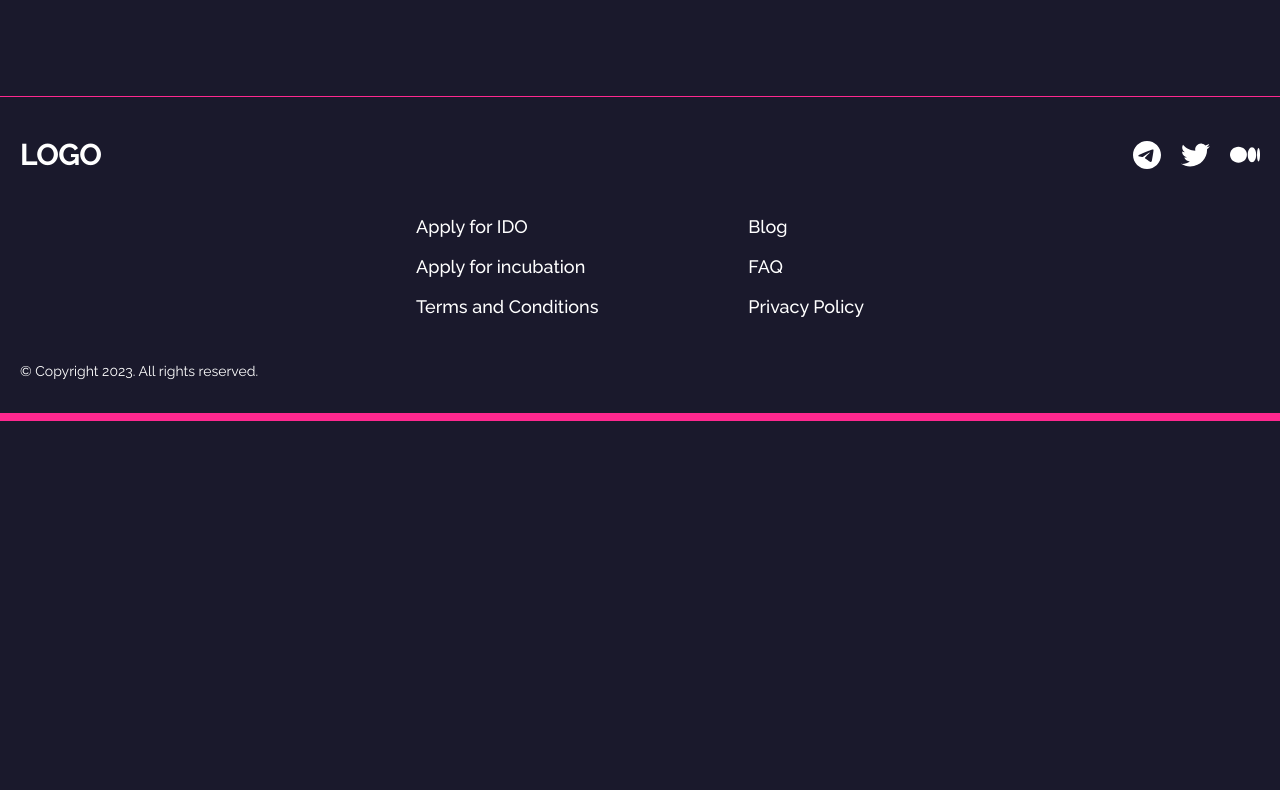
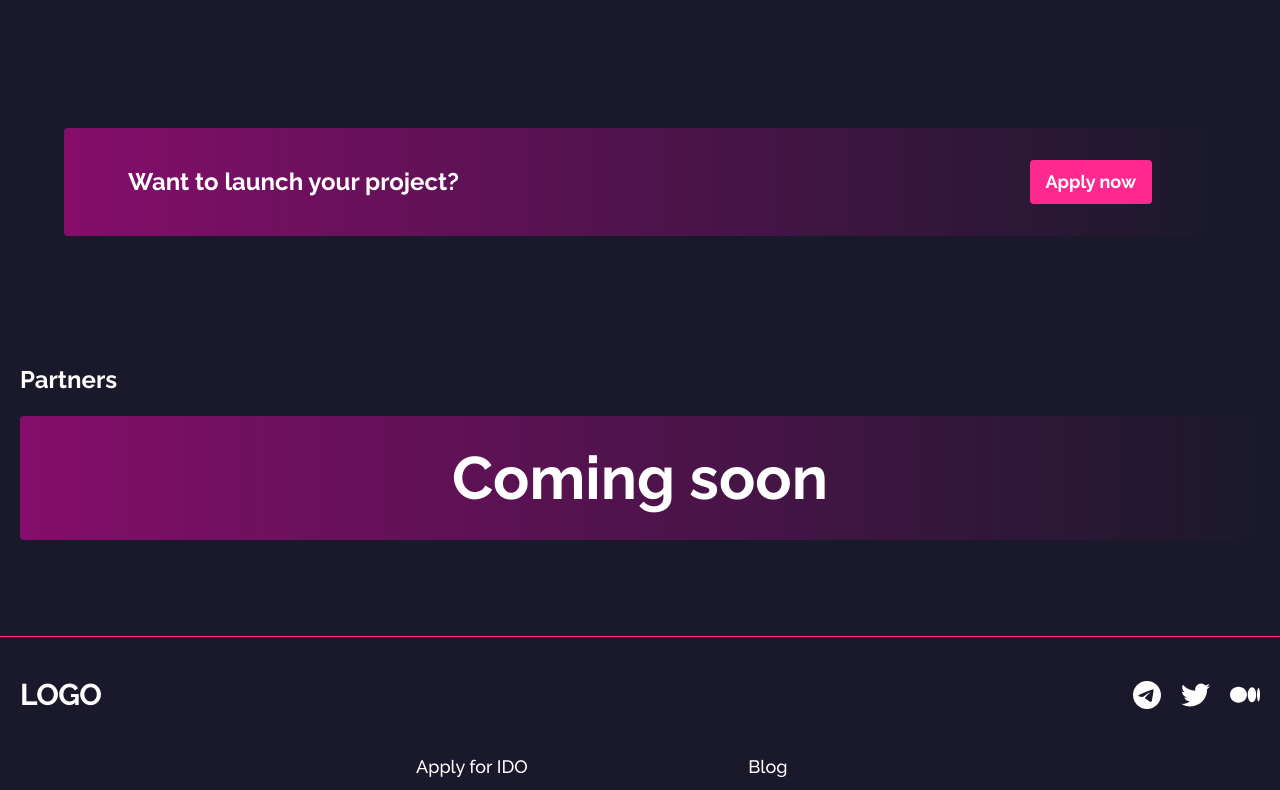
Before and after one commit to AlSirang/IDO-launchpad-figma-to-react, a React (Create React App) app: page / in a window 1280 px wide. Shown: the part 1390-2180 px from the top of the page. Before the commit the page ends 1811 px from the top, so only its background shows below. Built offline with nearby package versions, Linux system fonts and the light colour scheme.

Commit message:
fix: add partners section

```diff
--- a/src/components/header.js
+++ b/src/components/header.js
@@ -58,8 +58,8 @@ export const Header = () => {
               </a>
             </div>
             <div>
-              <button className="inline-block text-sm px-4 py-2 rounded text-white bg-cpink-100 hover:bg-pink-600 mt-4 lg:mt-0">
-                <p className="font-semibold">Connect Wallet</p>
+              <button className="inline-block text-sm px-4 py-2 rounded transition-all text-white bg-cpink-100 hover:bg-pink-600 mt-4 lg:mt-0">
+                <p className="font-bold">Connect Wallet</p>
               </button>
             </div>
           </nav>
@@ -100,8 +100,8 @@ export const Header = () => {
             </a>
           </div>
           <div>
-            <button className="inline-block text-sm px-4 py-2 rounded text-white bg-cpink-100 hover:bg-pink-600 mt-4 lg:mt-0">
-              <p className="font-semibold">Connect Wallet</p>
+            <button className="inline-block text-sm px-4 py-2 rounded transition-all text-white bg-cpink-100 hover:bg-pink-600 mt-4 lg:mt-0">
+              <p className="font-bold">Connect Wallet</p>
             </button>
           </div>
         </div>
--- a/src/pages/home.js
+++ b/src/pages/home.js
@@ -14,20 +14,17 @@ export const Home = () => {
   return (
     <RootLayout>
       <Container>
-        <section className="mt-20">
-          <div className="max-w-[600px]">
+        <section className="mt-20 max-w-[600px]">
           <h2 className="text-4xl md:text-5xl leading-snug font-bold bg-gradient-to-b from-[#CC0695] to-[#EFD4E8]  bg-clip-text text-transparent">
             Your journey to decentralized success starts here
           </h2>
 
           <p className="font-bold text-gray-200 text-base md:text-lg leading-6 mt-5">
-              A new way of investing:Our IDO launchpad offers you the
-              opportunity to invest in a decentralized, secure and transparent
-              manner.
+            A new way of investing:Our IDO launchpad offers you the opportunity
+            to invest in a decentralized, secure and transparent manner.
           </p>
-          </div>
-
-          <div className="max-w-4xl m-auto w-full mt-20 md:mt-32">
+        </section>
+        <section className="max-w-4xl m-auto w-full mt-20 md:mt-32">
           <div className="flex flex-col items-center justify-center ">
             <h3 className="text-xl md:text-2xl font-semibold">
               Easy to join with 5 steps
@@ -40,9 +37,7 @@ export const Home = () => {
                   </h6>
                 </span>
                 <span className="md:col-span-2 col-span-5 self-center">
-                    <h6 className="px-8 cursor-default whitespace-nowrap">
-                      KYC
-                    </h6>
+                  <h6 className="px-8 cursor-default whitespace-nowrap">KYC</h6>
                 </span>
                 <span className="md:col-span-2 col-span-5 self-center">
                   <h6 className="px-8 cursor-default whitespace-nowrap">
@@ -62,8 +57,8 @@ export const Home = () => {
               </div>
             </div>
           </div>
-          </div>
-          <div className="max-w-6xl m-auto w-full mt-20 md:mt-32">
+        </section>
+        <section className="max-w-6xl m-auto w-full mt-20 md:mt-32">
           <div className="bg-gradient-to-b from-cdark-normal to-cdark-light rounded mt-20">
             <div className="py-8 px-5">
               <div className="grid grid-cols-12 gap-6">
@@ -88,11 +83,11 @@ export const Home = () => {
               </div>
             </div>
           </div>
-          </div>
+        </section>
 
-          <div className="mt-20 md:mt-32">
+        <section className="mt-20 md:mt-32">
           <div className="mb-5">
-              <h3 className="text-2xl font-bold">Upcoming Pool</h3>
+            <h3 className="text-xl md:text-2xl font-bold">Upcoming Pool</h3>
           </div>
 
           <div className="grid grid-cols-9 gap-3">
@@ -106,6 +101,38 @@ export const Home = () => {
               <PoolCard />
             </span>
           </div>
+        </section>
+
+        <section className="max-w-6xl m-auto w-full mt-20 md:mt-32">
+          <div className="bg-gradient-to-r from-cpink-light to-cdark-light rounded mt-20">
+            <div className="py-8 md:px-16 px-10">
+              <div className="flex justify-between md:flex-nowrap flex-wrap gap-3">
+                <p className="font-bold text-xl md:text-2xl flex items-center">
+                  Want to launch your project?
+                </p>
+                <button className="inline-block text-sm px-4 py-2 rounded transition-all text-white bg-cpink-100 hover:bg-pink-600 mt-4 lg:mt-0">
+                  <span className="font-bold text-base md:text-lg">
+                    Apply now
+                  </span>
+                </button>
+              </div>
+            </div>
+          </div>
+        </section>
+
+        <section className="max-w-7xl m-auto w-full mt-20 md:mt-32">
+          <div className="mb-5">
+            <h3 className="text-xl md:text-2xl font-bold">Partners</h3>
+          </div>
+
+          <div className="bg-gradient-to-r from-cpink-light to-cdark-light rounded">
+            <div className="py-8 md:px-16 px-10">
+              <div className="flex justify-center">
+                <p className="font-bold text-3xl md:text-6xl flex items-center">
+                  Coming soon
+                </p>
+              </div>
+            </div>
           </div>
         </section>
       </Container>
--- a/tailwind.config.js
+++ b/tailwind.config.js
@@ -13,6 +13,7 @@ module.exports = {
         },
 
         cpink: {
+          light: "#cc069599",
           100: "#FE288F",
         },
       },
```
Lines whose indentation alone changed are shown as unchanged.
